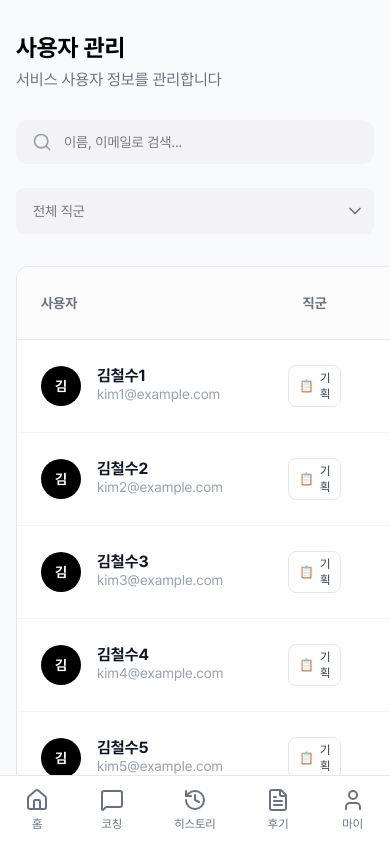
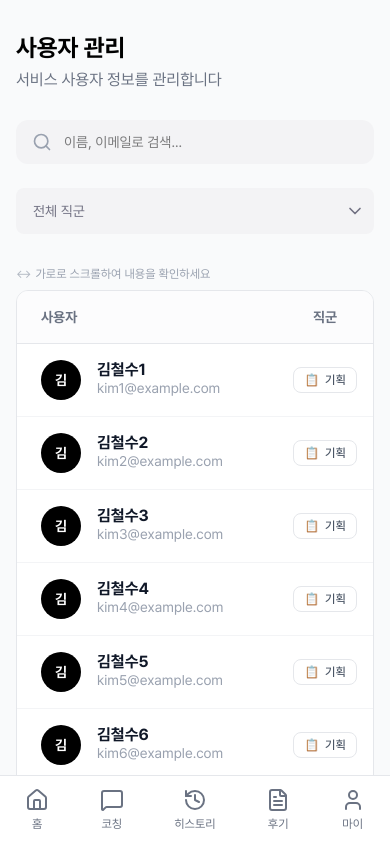
Before and after one commit to JobMate-team/jobmate-frontend, a React (Vite) app: page /user-management in a window 390 px wide. Built offline with nearby package versions, Linux system fonts and the light colour scheme.

Commit message:
refactor: 반응형 UI 수정 완료

```diff
--- a/src/components/user-management/UserTable.tsx
+++ b/src/components/user-management/UserTable.tsx
@@ -25,8 +25,12 @@ const JOB_EMOJI: Record<string, string> = {
 
 const UserTable = ({ users }: UserTableProps) => {
   return (
-    <div className='flex-1 bg-white border border-gray-200 rounded-xl overflow-hidden'>
-      <table className='w-full text-left border-collapse'>
+    <div className='flex flex-col w-full max-w-full'>
+      <div className='sm:hidden text-xs text-gray-400 mb-2 flex items-center gap-1'>
+        <span className='animate-pulse'>↔</span> 가로로 스크롤하여 내용을 확인하세요
+      </div>
+      <div className='bg-white border border-gray-200 rounded-xl overflow-hidden overflow-x-auto w-full'>
+        <table className='w-full text-left border-collapse whitespace-nowrap'>
           <thead>
             <tr className='bg-gray-50/50 border-b border-gray-200 text-sm font-medium text-gray-500'>
               <th className='py-4 px-6'>사용자</th>
@@ -76,6 +80,7 @@ const UserTable = ({ users }: UserTableProps) => {
           </tbody>
         </table>
       </div>
+    </div>
   );
 };
 
--- a/src/pages/UserManagementPage.tsx
+++ b/src/pages/UserManagementPage.tsx
@@ -62,7 +62,7 @@ const UserManagementPage = () => {
                 {filteredUsers.length > 0 ? (
                     <UserTable users={filteredUsers} />
                 ) : (
-                    <div className='flex-1 flex flex-col items-center justify-center bg-white border border-gray-200 rounded-xl min-h-[400px] text-gray-500'>
+                    <div className='flex-1 w-full flex flex-col items-center justify-center bg-white border border-gray-200 rounded-xl min-h-[400px] text-gray-500'>
                         <p className='mt-4 text-lg font-medium'>검색 결과가 없습니다</p>
                         <p className='text-sm text-gray-400 mt-2'>
                             다른 검색어나 필터를 시도해보세요.
```
Lines whose indentation alone changed are shown as unchanged.
